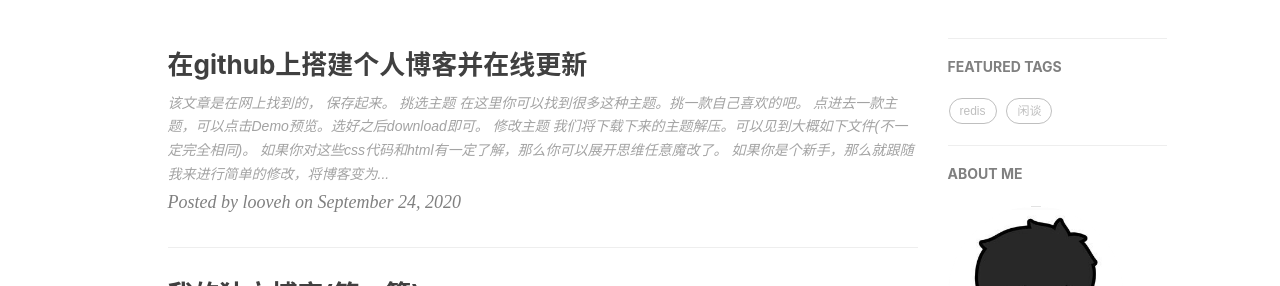
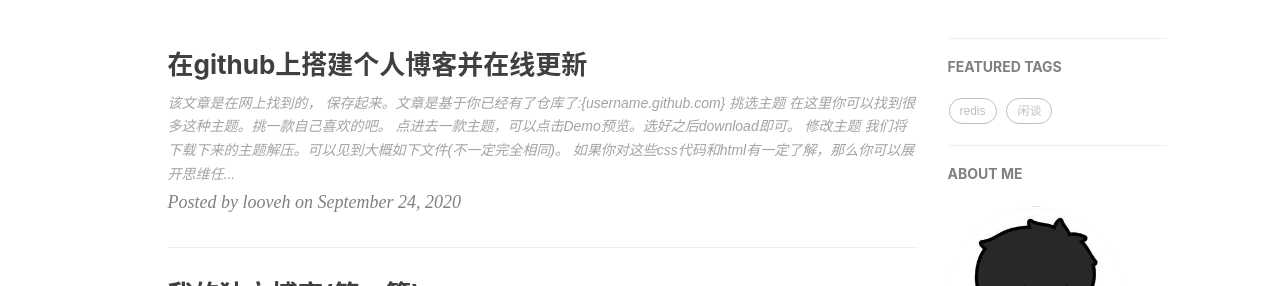
Before and after one commit to MrRohwei/MrRohwei.github.io, a Jekyll site: the page built from index.html, in a window 1280 px wide. Shown: the part 420-706 px from the top of the page. Built offline with Jekyll 4.4.1, drawn with Linux system fonts in a browser that asks for light colours; nearby versions of some CDN libraries; the list of posts is cut into pages by our own code.

Commit message:
Update 2020-09-24-githubblog.md

```diff
--- a/_posts/2020-09-24-githubblog.md
+++ b/_posts/2020-09-24-githubblog.md
@@ -11,7 +11,7 @@
     - 博客
 
 ---
-该文章是在网上找到的， 保存起来。
+该文章是在网上找到的， 保存起来。文章是基于你已经有了仓库了:{username.github.com}
 #### 挑选主题
 
 在[这里](http://jekyllthemes.org/)你可以找到很多这种主题。挑一款自己喜欢的吧。
```
